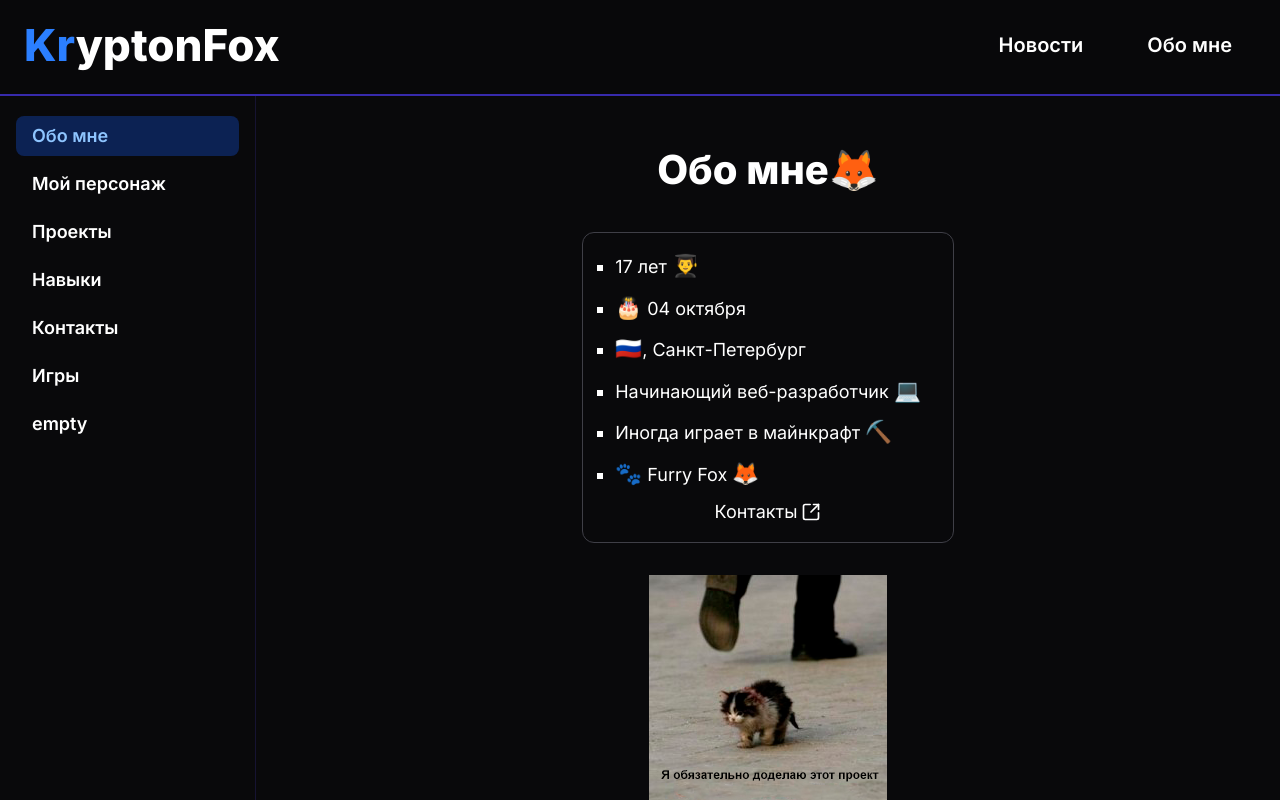
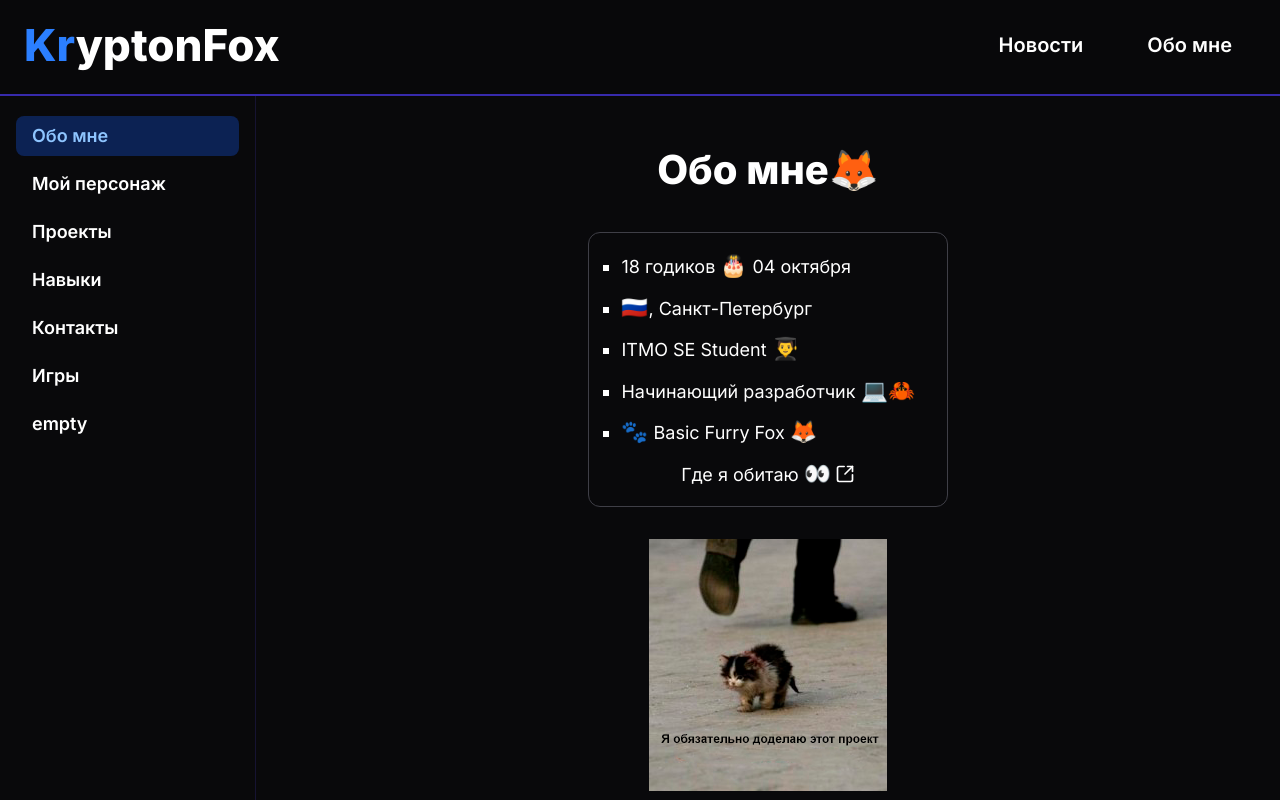
Before and after one commit to KryptonFox/kryptonfox-page, a Next.js app: page /about in a window 1280 px wide. Shown: the top 800 px of the page. Built offline with nearby package versions, Linux system fonts and the light colour scheme; a web font is replaced by a local one.

Commit message:
Update information

```diff
--- a/src/app/about/empty/page.tsx
+++ b/src/app/about/empty/page.tsx
@@ -4,7 +4,7 @@ export default function page() {
       <h1 className="text-4xl font-extrabold">
         А это просто пустая страница на которой ничего неть)
       </h1>
-      <p className="my-2 text-2xl font-bold">Чтоби жизнь мёдом не казалась</p>
+      <p className="my-2 text-2xl font-bold">Чтоби дап :p</p>
       <p className="text-justify">
         Lorem ipsum dolor, sit amet consectetur adipisicing elit. Quam, saepe
         reprehenderit. Dolor, atque. Quis veniam, hic minus eum natus atque, in
@@ -171,7 +171,7 @@ export default function page() {
         provident at fugiat suscipit, voluptatibus ipsam dicta debitis!
         Distinctio iusto odit velit commodi possimus beatae, vitae blanditiis,
         voluptatibus ullam ad veritatis porro corporis doloribus unde aspernatur
-        quo! Distinctio.
+        quo! Distinctio, а также тестов скролла.
       </p>
     </>
   )
--- a/src/app/about/facts/page.tsx
+++ b/src/app/about/facts/page.tsx
@@ -19,6 +19,7 @@ export default function facts() {
           allowFullScreen
         ></iframe>
       </div>
+      <p>Моя жизнь слишком неинтересна для интересных фактов...</p>
     </div>
   )
 }
--- a/src/app/about/games/page.tsx
+++ b/src/app/about/games/page.tsx
@@ -7,10 +7,11 @@ export default function page() {
         Игры
       </h1>
       <div className="flex flex-wrap justify-center space-x-4 md:justify-between">
-        <p className="min-w-[220px] flex-1 pb-4 text-justify text-lg">
-          Я вообще ни во что не играю часто. Мне просто лень, да и время в
-          основном уходит на учёбу и программирование. Но иногда с друзьяшками
-          на СП в майкрафте сижу
+        <p className="min-w-55 flex-1 pb-4 text-justify text-lg">
+          <p className="text-2xl">Учусь, отдыхаю, а играть леньь...</p>
+          Иногда играю во всякие онлайн штуки по типу Minecraft, Helldivers 2,
+          etc.. Также обзавёлся VR шлемом, чтобы в ближайшее время стать жёстким
+          VRChat Furry {'>'}:3
         </p>
         <ProfileLayout />
       </div>
--- a/src/app/about/page.tsx
+++ b/src/app/about/page.tsx
@@ -16,29 +16,28 @@ export default function page() {
       <div className="mt-8 rounded-xl border border-zinc-700 px-8 py-4">
         <ul className="max-w-max list-[square] space-y-2 font-mono text-lg">
           <li>
-            17 лет <Emoji>👨‍🎓</Emoji>
-          </li>
-          <li>
-            <Emoji>🎂</Emoji> 04 октября
+            18 годиков <Emoji>🎂</Emoji> 04 октября
           </li>
           <li>
             <Emoji>🇷🇺</Emoji>, Санкт-Петербург
           </li>
           <li>
-            Начинающий веб-разработчик <Emoji>💻</Emoji>
+            ITMO SE Student <Emoji>👨‍🎓</Emoji>
           </li>
           <li>
-            Иногда играет в майнкрафт <Emoji>⛏</Emoji>
+            Начинающий разработчик <Emoji>💻🦀</Emoji>
           </li>
           <li>
-            <Emoji>🐾</Emoji> Furry Fox <Emoji>🦊</Emoji>
+            <Emoji>🐾</Emoji> Basic Furry Fox <Emoji>🦊</Emoji>
           </li>
           <li className="list-none text-center">
             <Link
               href={'/about/socials'}
               className="flex items-center justify-center transition hover:underline"
             >
-              <span>Контакты</span>
+              <span>
+                Где я обитаю <Emoji>👀</Emoji>
+              </span>
               <SquareArrowOutUpRight className="ml-1 h-5 w-5" />
             </Link>
           </li>
```
Also changed, not shown: src/app/about/fursona/page.tsx (+6 -0 lines).
